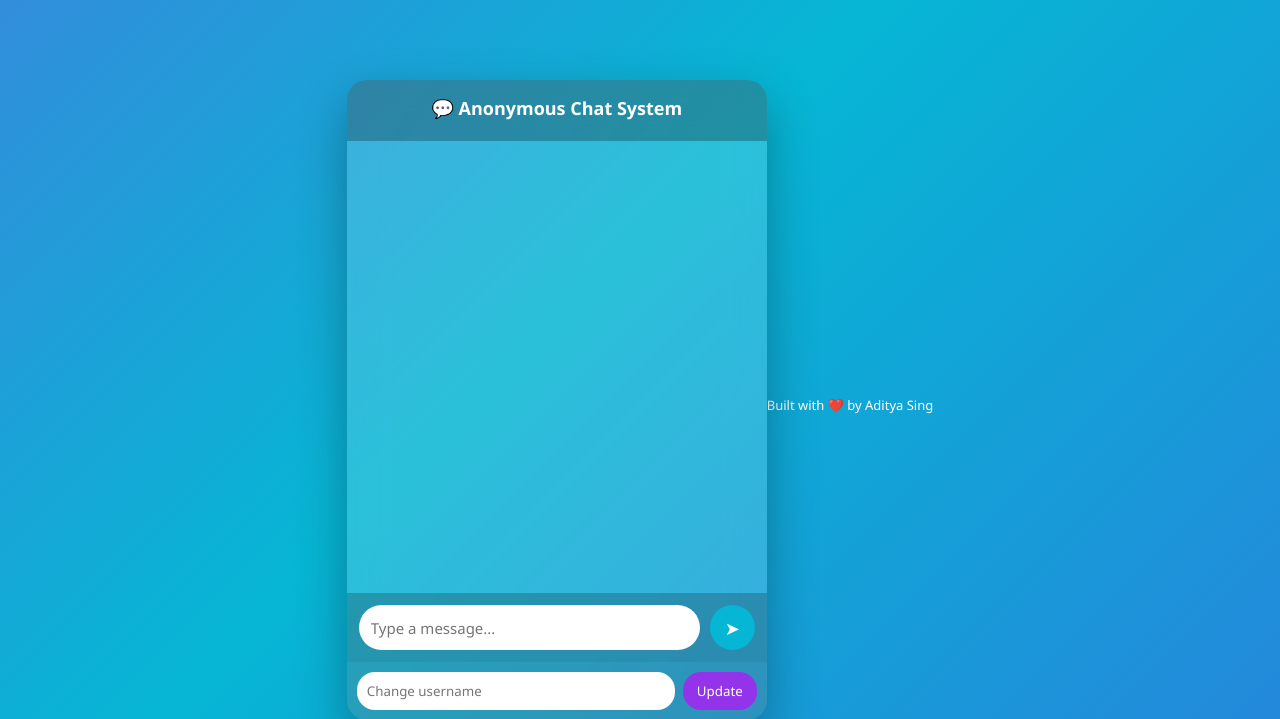
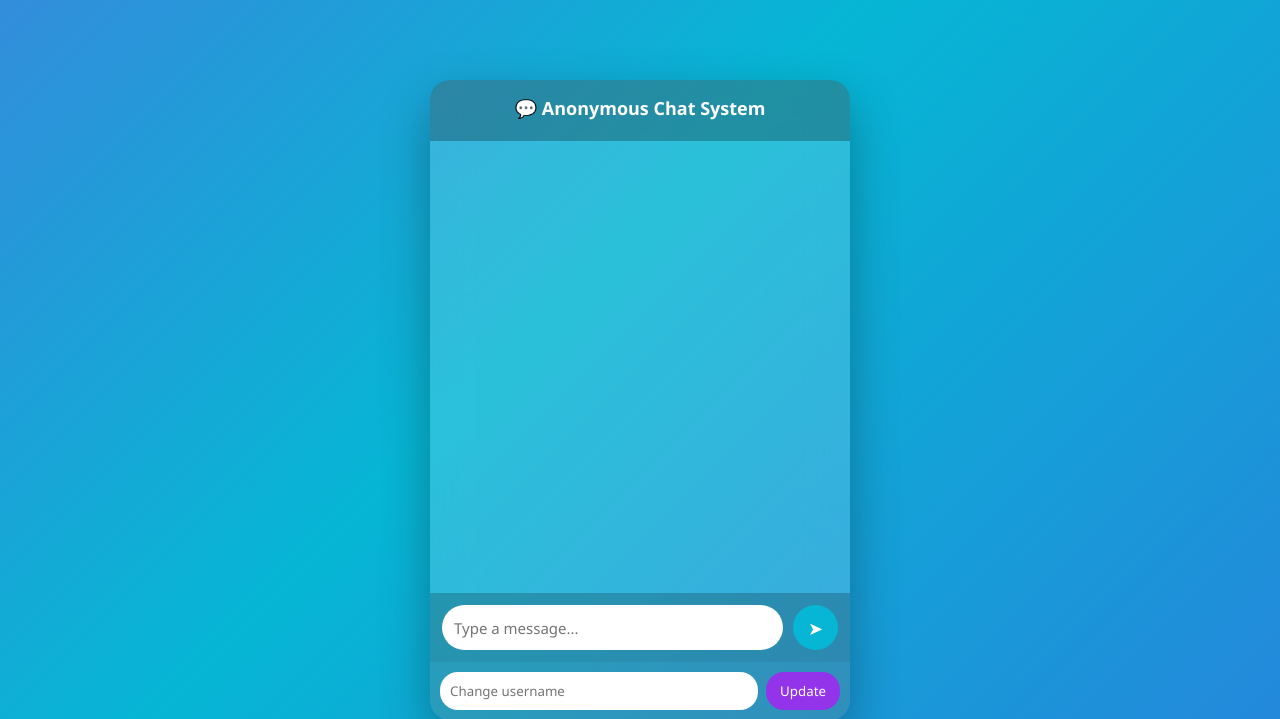
Before and after one commit to adityasing9/ACS, a Flask app: page / in a window 1280 px wide. Shown: the top 719 px of the page. Run offline with Flask 3, Linux system fonts and the light colour scheme; some libraries are stand-ins or nearby versions.

Commit message:
Update index.html

```diff
--- a/templates/index.html
+++ b/templates/index.html
@@ -32,9 +32,7 @@
 
 </div>
 
-<footer>
-    Built with ❤️ by Aditya Sing
-</footer>
+
 
 <script src="/static/ui.js"></script>
 </body>
```
